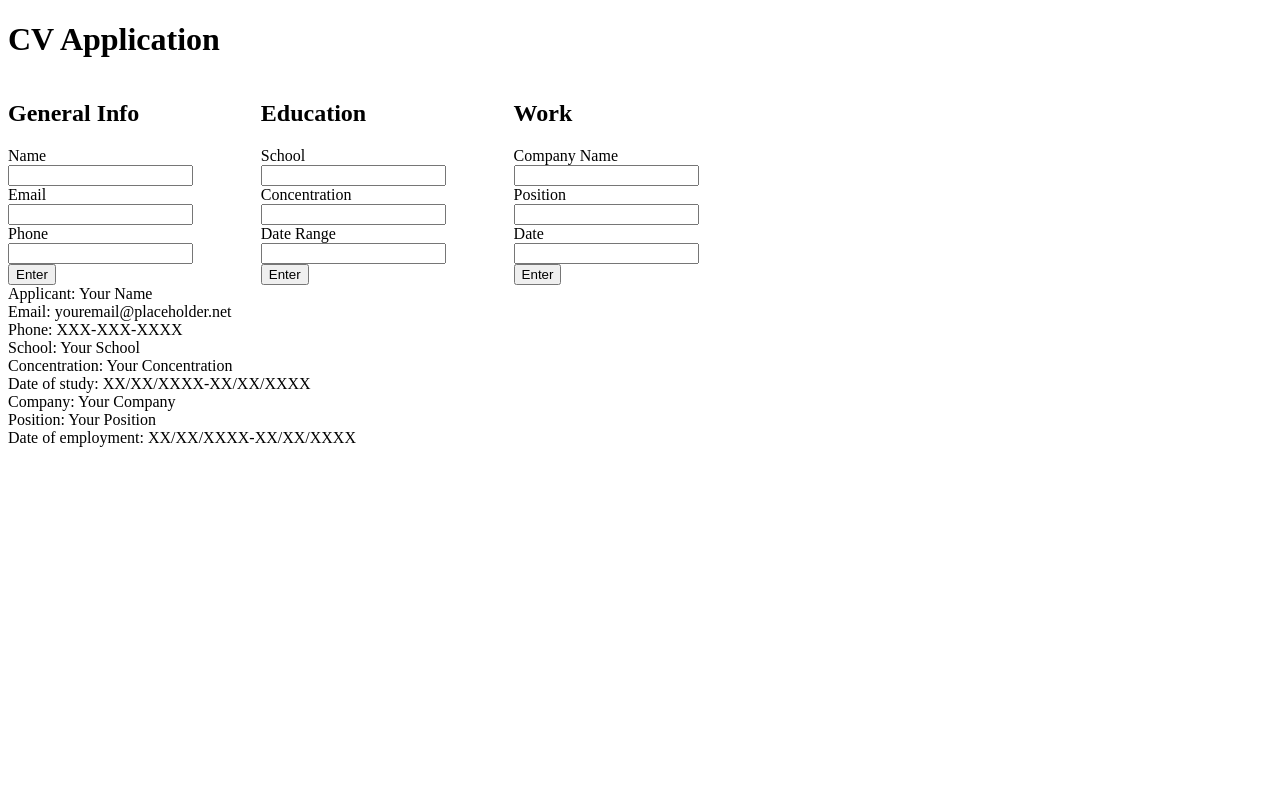
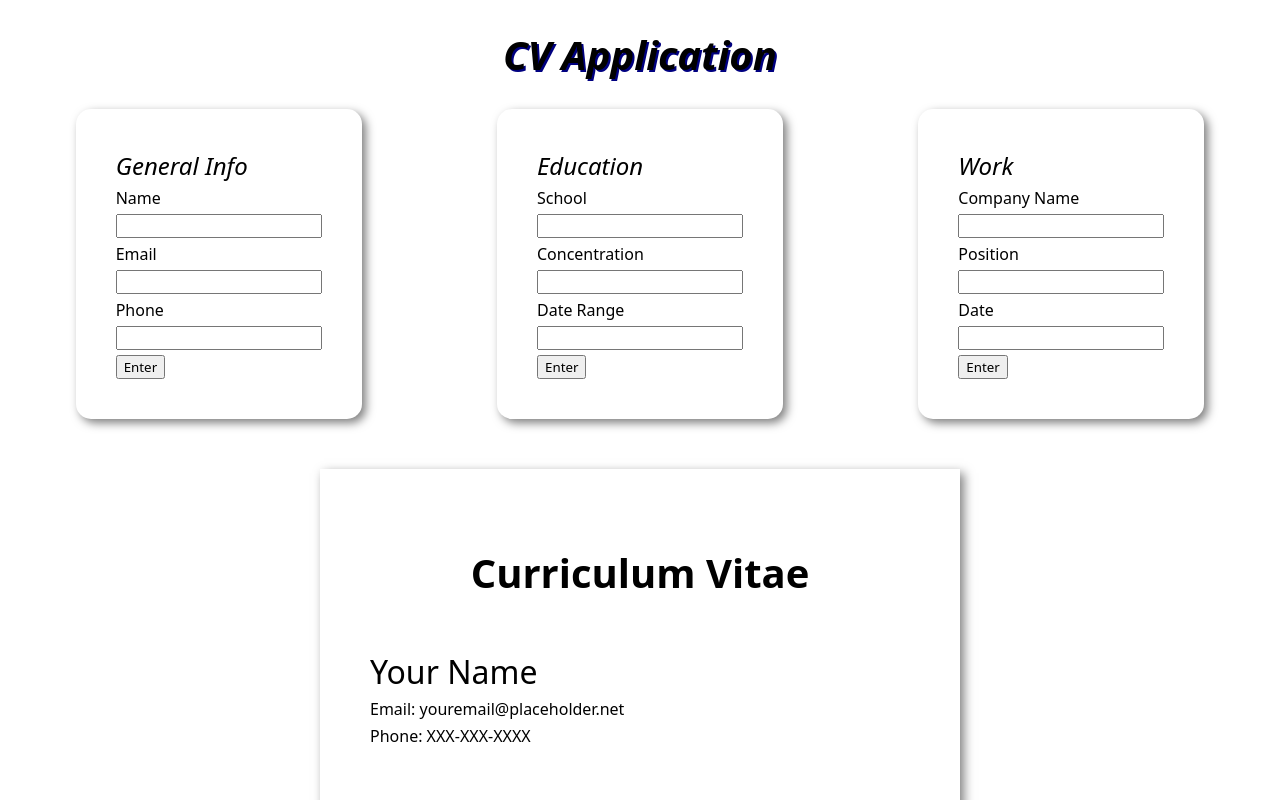
Before and after one commit to SeanRMcC/odin-cv-project, a React (Create React App) app: page / in a window 1280 px wide. Shown: the top 800 px of the page. Built offline with nearby package versions, Linux system fonts and the light colour scheme.

Commit message:
Add basic styling

```diff
--- a/src/App.js
+++ b/src/App.js
@@ -215,7 +215,7 @@ class App extends Component{
   render(){
     return (
       <>
-        <h1>CV Application</h1>
+        <h1 className="title">CV Application</h1>
         <InputArea
           name={this.state.general.name}
           email={this.state.general.email}
--- a/src/components/CVDisplay.js
+++ b/src/components/CVDisplay.js
@@ -6,7 +6,9 @@ import "./../styles/App.css";
 
 function CVDisplay(props){
     return (
-        <div>
+        <div className="cv">
+            <h1>Curriculum Vitae</h1>
+            <div className="info-wrapper">
                 <CVGeneral
                     name={props.name}
                     email={props.email}
@@ -23,6 +25,7 @@ function CVDisplay(props){
                     date={props.workDate}
                 />
             </div>
+        </div>
     );
 }
 
--- a/src/components/CVEducation.js
+++ b/src/components/CVEducation.js
@@ -3,8 +3,8 @@ import "./../styles/App.css";
 
 function CVEducation(props){
     return (
-        <div>
-            <div>School: {props.school}</div>
+        <div className="cv-section">
+            <div>{props.school}</div>
             <div>Concentration: {props.concentration}</div>
             <div>Date of study: {props.date}</div>
         </div>
--- a/src/components/CVGeneral.js
+++ b/src/components/CVGeneral.js
@@ -3,8 +3,8 @@ import "./../styles/App.css";
 
 function CVGeneral(props){
     return (
-        <div>
-            <div>Applicant: {props.name}</div>
+        <div className="cv-section">
+            <div>{props.name}</div>
             <div>Email: {props.email}</div>
             <div>Phone: {props.phone}</div>
         </div>
--- a/src/components/CVWork.js
+++ b/src/components/CVWork.js
@@ -3,8 +3,8 @@ import "./../styles/App.css";
 
 function CVWork(props){
     return (
-        <div>
-            <div>Company: {props.company}</div>
+        <div className="cv-section">
+            <div>{props.company}</div>
             <div>Position: {props.position}</div>
             <div>Date of employment: {props.date}</div>
         </div>
--- a/src/styles/App.css
+++ b/src/styles/App.css
@@ -1,10 +1,72 @@
+*{
+    font-family: system-ui, "Segoe UI", Roboto, Helvetica, Arial, sans-serif, "Apple Color Emoji", "Segoe UI Emoji", "Segoe UI Symbol";
+}
+
+h1{
+    text-align: center;
+    font-size: 2.5rem;
+}
+
+h2{
+    margin-bottom: 0px;
+}
+
 .form{
     display: flex;
     flex-direction: column;
     align-items: flex-start;
+    gap: 5px;
+    border-radius: 15px;
+    padding: 40px;
+}
+
+h2{
+    margin-top: 0;
+    font-style: italic;
+    font-weight: 500;
 }
 
 .forms{
-    display: grid;
-    grid-template-columns: repeat(5, 1fr);
+    display: flex;
+    justify-content: space-around;
 }
+
+.cv{
+    box-sizing: border-box;
+    width: 50vw;
+    height: calc(50vw * 1.4);
+    margin: 0 auto;
+    margin-top: 50px;
+    padding: 50px;
+}
+
+.form,
+.cv{
+    box-shadow: 4px 4px 10px rgba(0, 0, 0, 0.5);
+}
+
+.info-wrapper{
+    display: flex;
+    flex-direction: column;
+    gap: 50px;
+}
+
+.cv-section{
+    display: flex;
+    flex-direction: column;
+    gap: 5px;
+}
+
+.cv-section>div:nth-child(1){
+    font-size: 2rem;
+}
+
+.cv>h1{
+    margin-bottom: 50px;
+}
+
+.title{
+    font-style: italic;
+    font-weight: 700;
+    text-shadow: 2px 2px navy;
+}
```
Lines whose indentation alone changed are shown as unchanged.
